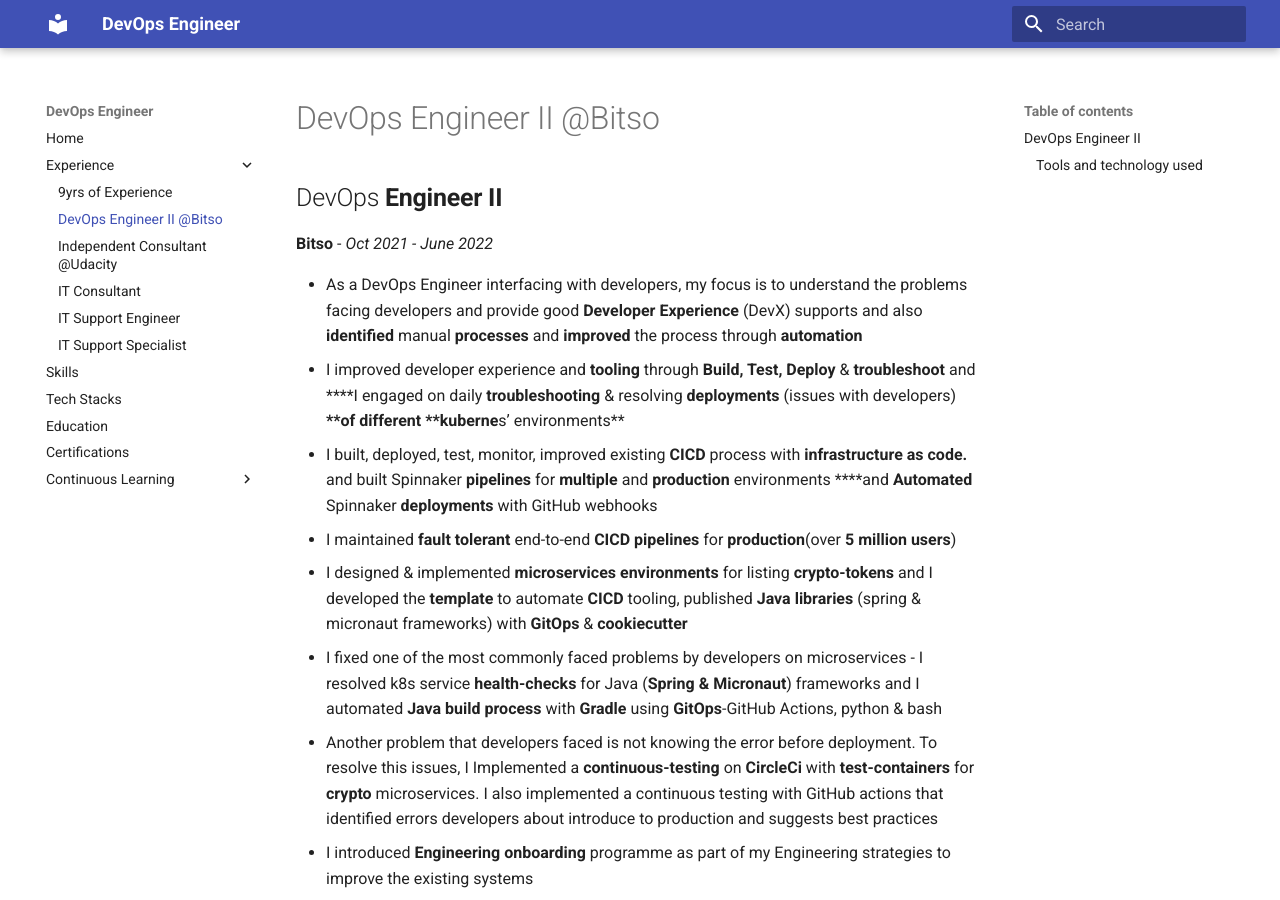
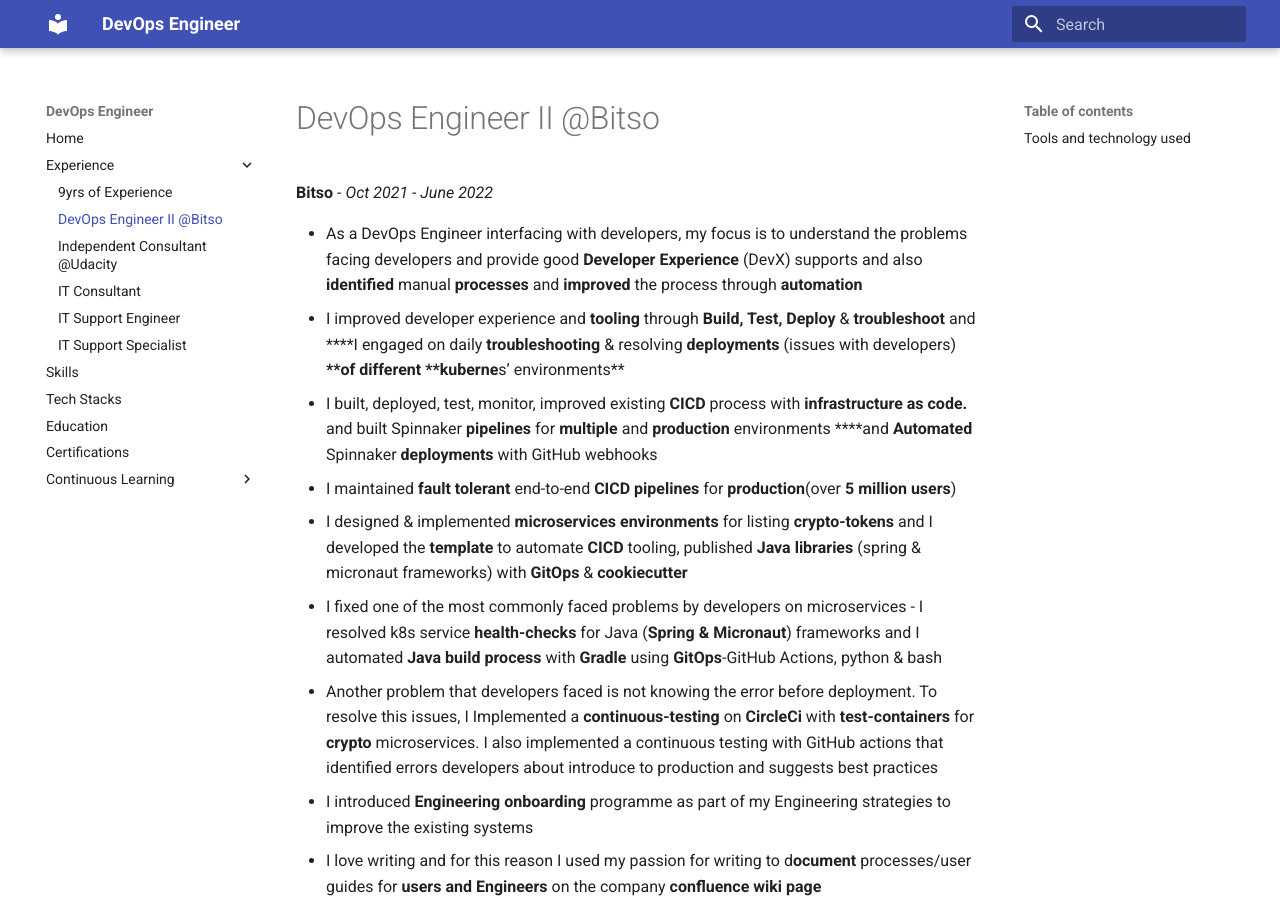
Before and after one commit to eedygreen/isah-idris-DevOps-Engineer-resume, an MkDocs documentation site: the page built from docs/experience/DevOps_Engineer_II_@Bitso.md, in a window 1280 px wide and 900 px high. Built offline with MkDocs 1.6.1 and Material for MkDocs 9.7.7, drawn with Linux system fonts in a browser that asks for light colours.

Commit message:
updated title

```diff
--- a/docs/experience/DevOps_Engineer_II_@Bitso.md
+++ b/docs/experience/DevOps_Engineer_II_@Bitso.md
@@ -1,6 +1,4 @@
 # DevOps Engineer II @Bitso
-
-## DevOps **Engineer II**
 
 **Bitso** - *Oct 2021 - June 2022*
 
```
